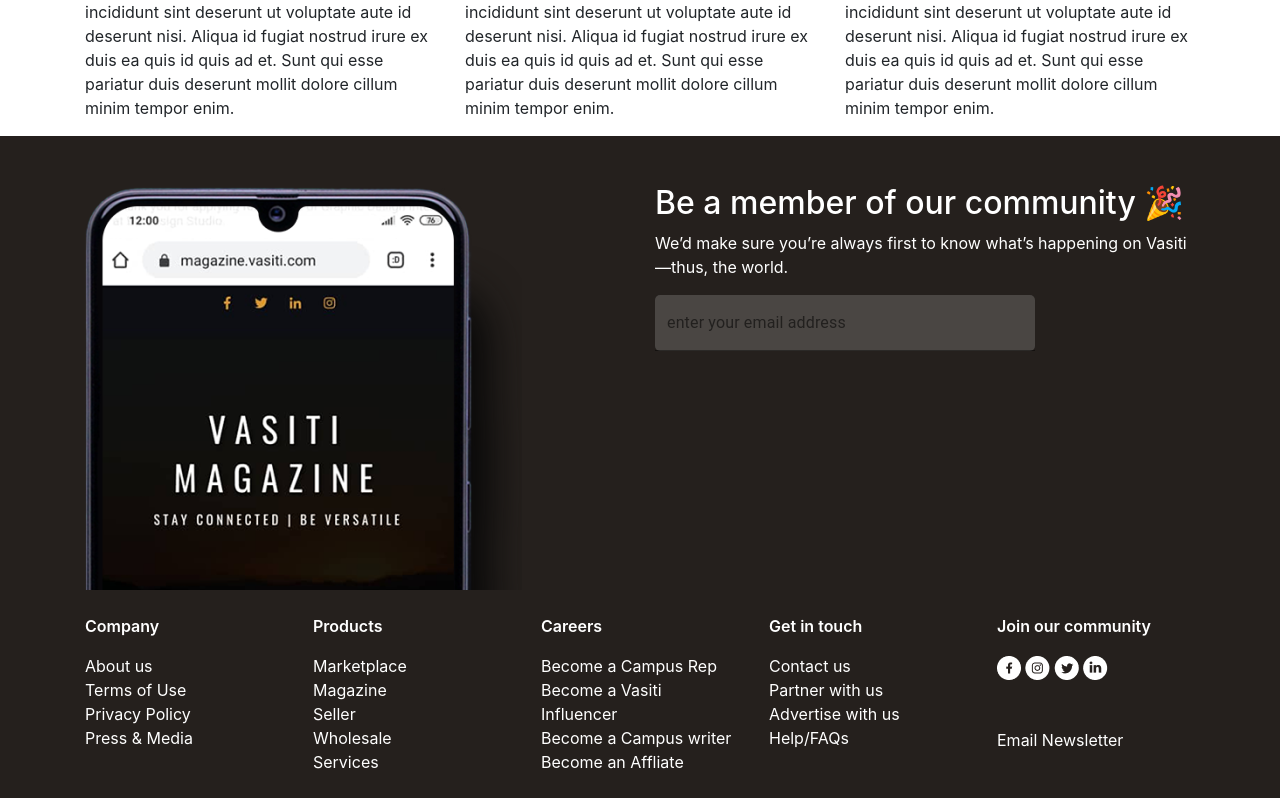
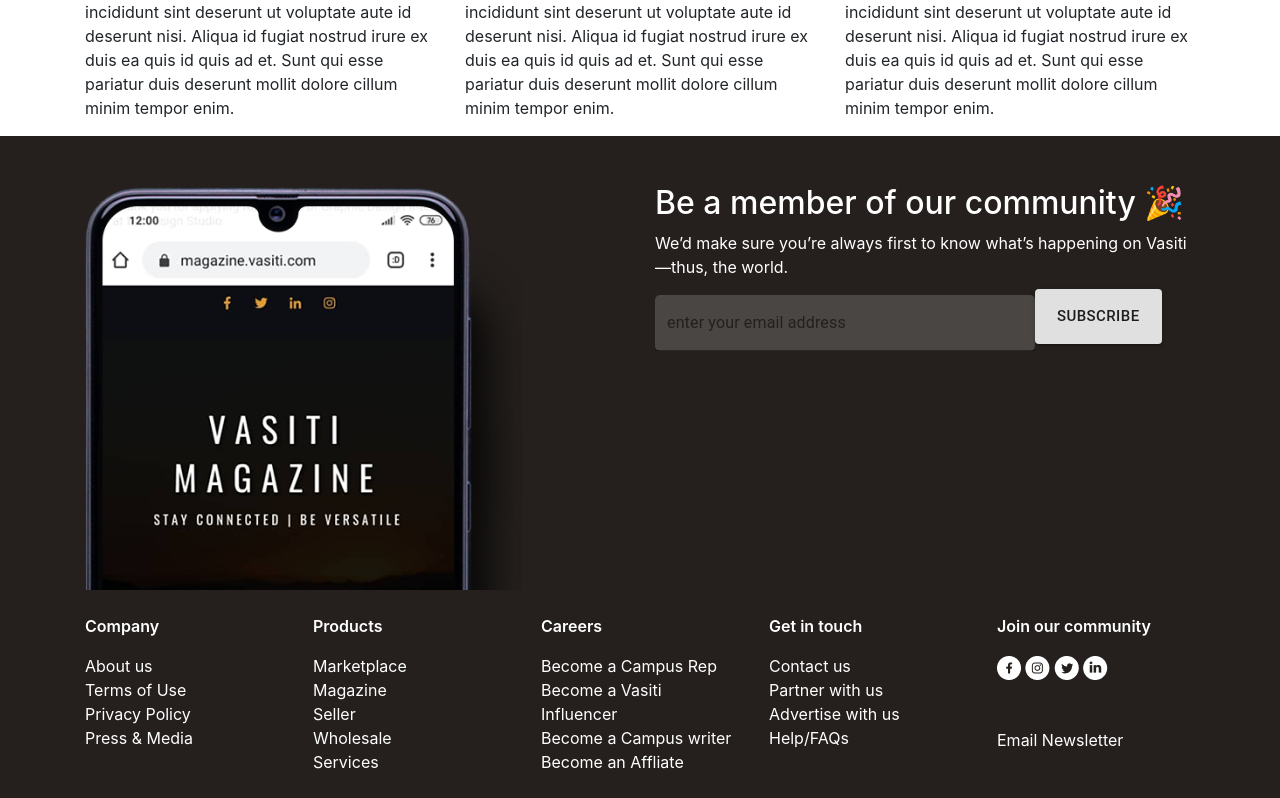
Before and after one commit to Sarataman/vasiti, a React (Create React App) app: page / in a window 1280 px wide. Shown: the part 3762-4560 px from the top of the page. Built offline with nearby package versions, Linux system fonts and the light colour scheme.

Commit message:
Improved footer style

```diff
--- a/src/styles.css
+++ b/src/styles.css
@@ -134,8 +134,11 @@
 
 .input-btn {
   margin-top: 6px;
-  position: absolute;
-  left: 258px;
+  top: -6px;
+  height: 55px;
+
+  /* position: absolute;
+  left: 258px; */
   font-weight: 600;
   font-family: "Inter", sans-serif;
 }
```
